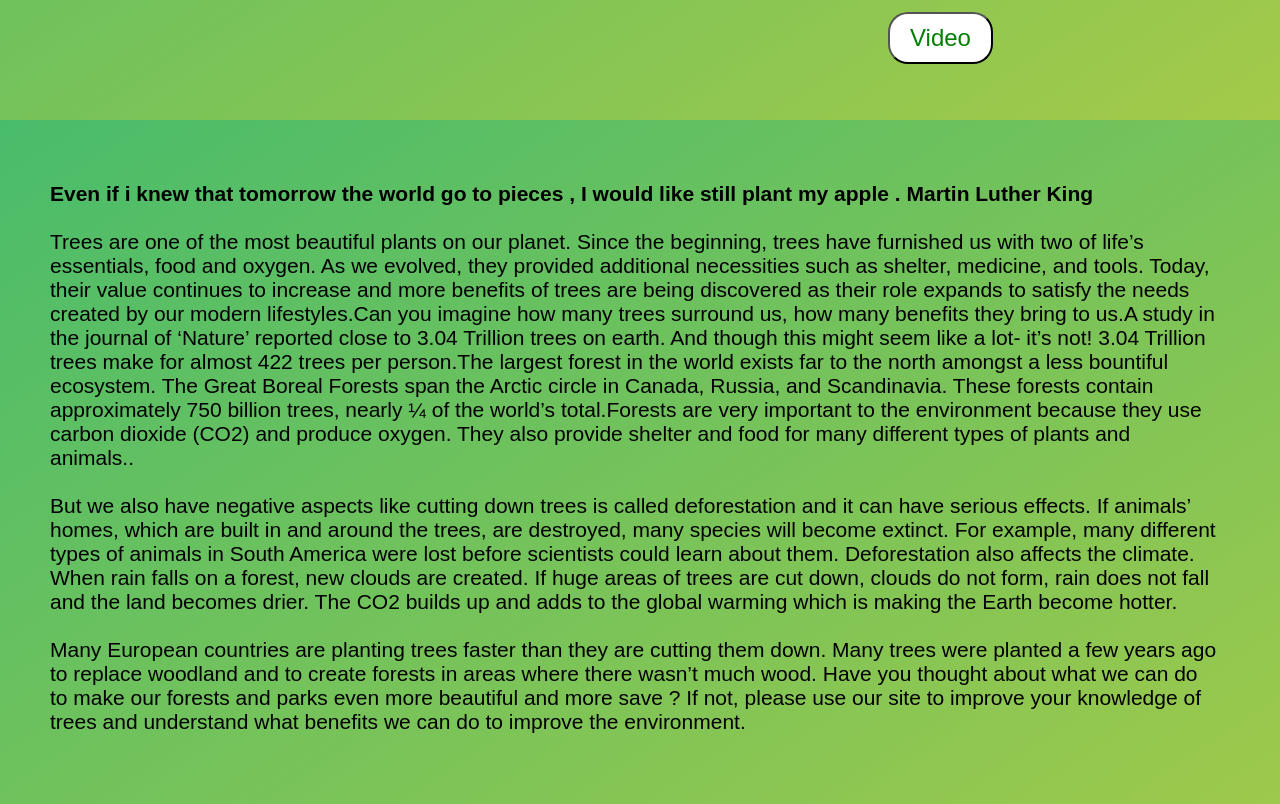
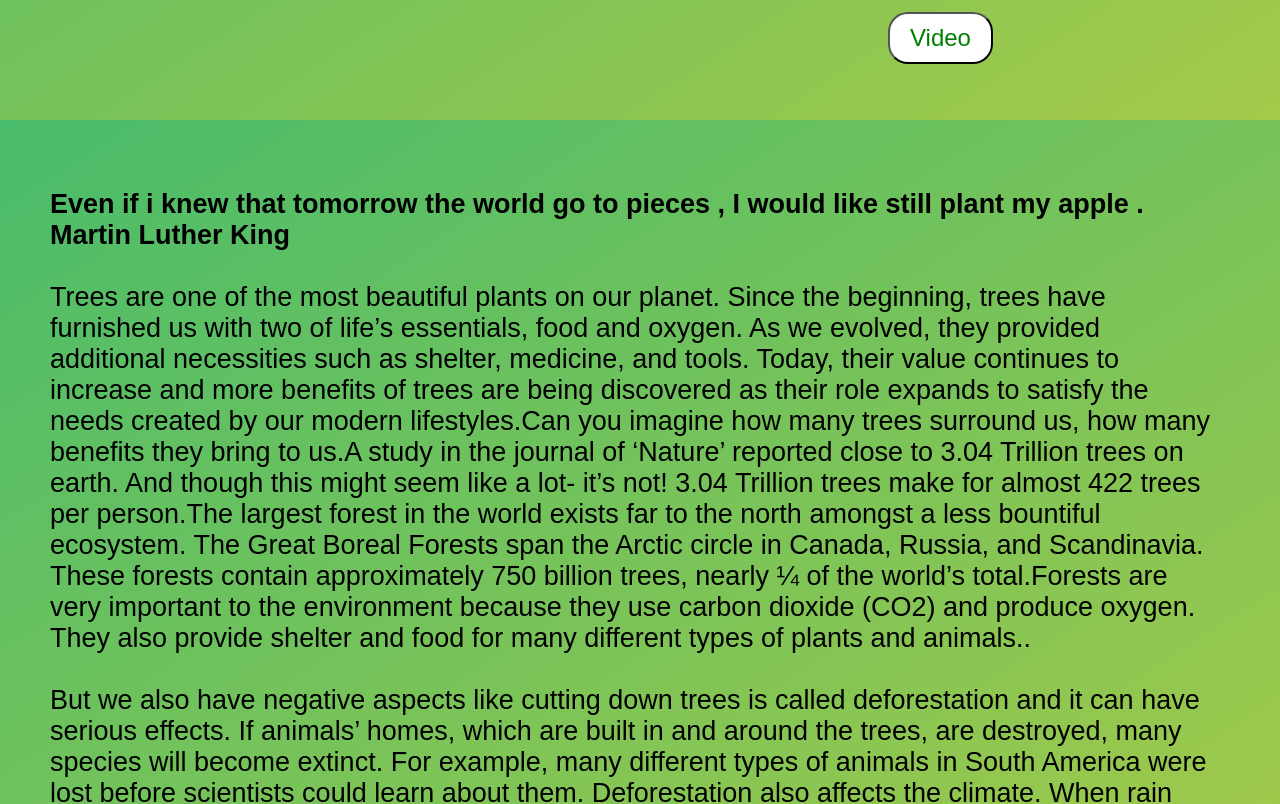
Before and after one commit to lab-brussels-1/group6, a plain HTML site: page index.html in a window 1280 px wide. Shown: the part 680-1484 px from the top of the page. Drawn offline with Linux system fonts and the light colour scheme.

Commit message:
size increased for text

```diff
--- a/styles/index.css
+++ b/styles/index.css
@@ -131,7 +131,7 @@ button:hover {
 
 .main-article {
   font-family: "Quicksand", sans-serif;
-  font-size: 21px;
+  font-size: 27px;
   padding-top: 20px;
   padding-right: 60px;
   padding-bottom: 60px;
```
